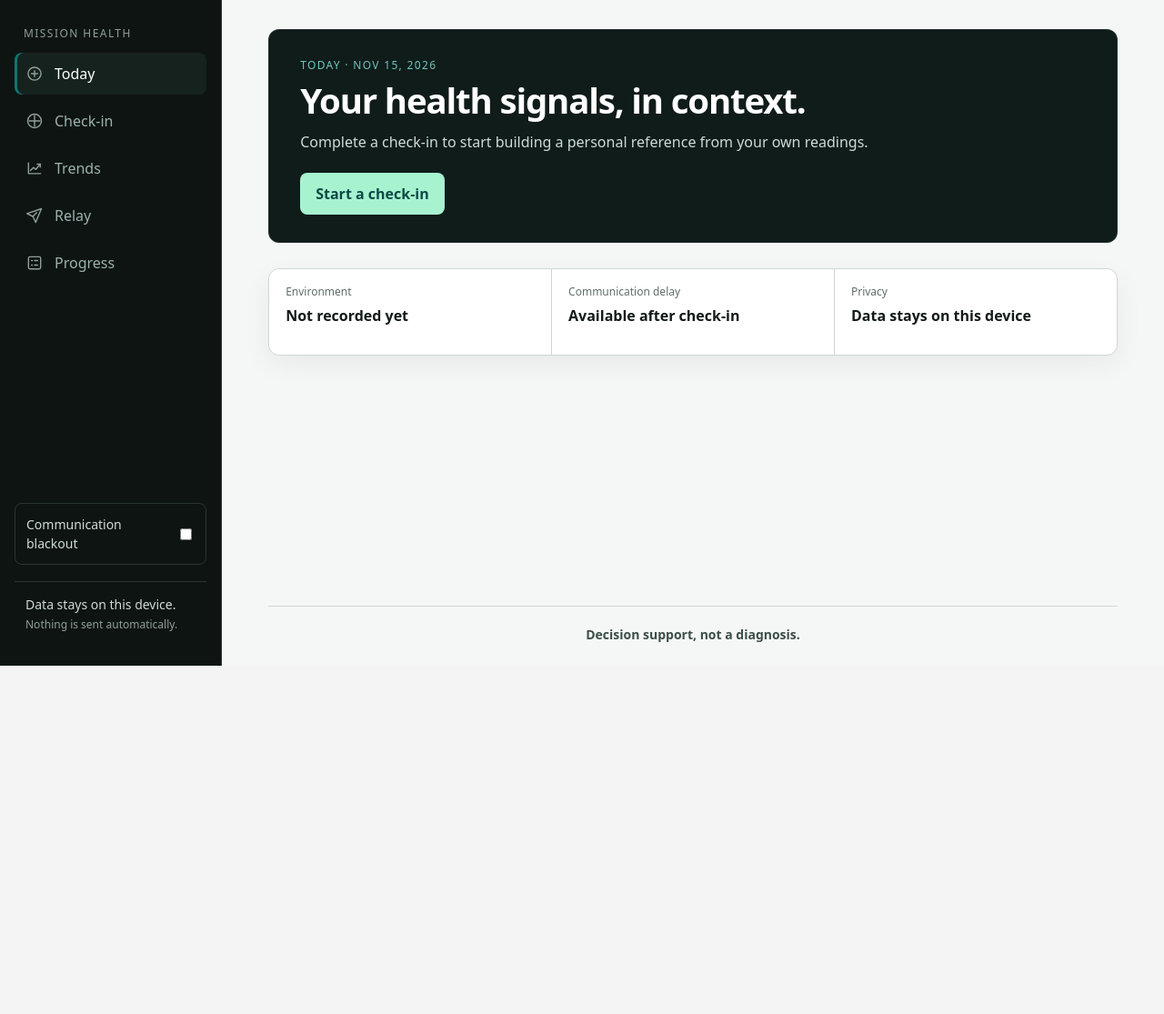
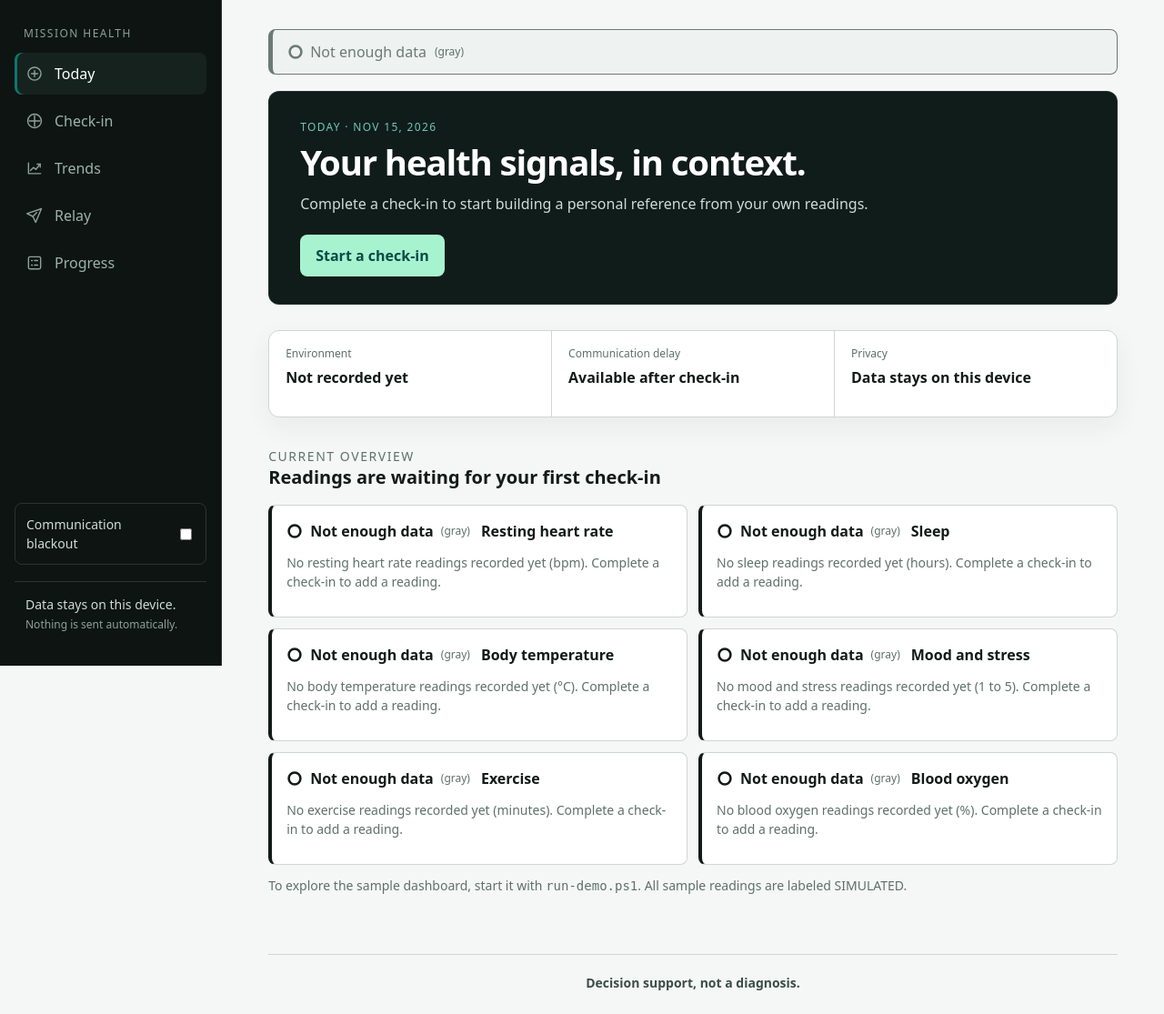
Before and after one commit to SamuelNadutey/AstroPulse, a Django app: page / in a window 1280 px wide. Shown: the part 68-1183 px from the top of the page at 91% size. Before the commit the page ends 800 px from the top, so only its background shows below. Run offline with Django 5.2, Linux system fonts and the light colour scheme; data comes from the database, SQL or seed files in the repository; data that the repository does not hold is empty.

Commit message:
Add first-run demo data setup and empty states

```diff
--- a/core/templates/core/status.html
+++ b/core/templates/core/status.html
@@ -4,6 +4,10 @@
 {% block content %}
 <span class="sr-only">AstroPulse is running</span>
 {% if crew is None %}
+  <div class="overall-banner sev-gray" role="status" aria-label="Overall status: Not enough data">
+    {% include "core/_status_glyph.html" with severity="gray" only %}
+    <span class="sev-name">(gray)</span>
+  </div>
   <section class="hero">
     <div class="hero-copy">
       <p class="eyebrow">Today · {{ date|date:"M j, Y" }}</p>
@@ -16,6 +20,22 @@
     <div><span>Environment</span><strong>Not recorded yet</strong></div>
     <div><span>Communication delay</span><strong>Available after check-in</strong></div>
     <div><span>Privacy</span><strong>Data stays on this device</strong></div>
+  </section>
+  <section class="status-section" aria-labelledby="empty-signals-heading">
+    <div class="panel-heading"><div><p class="eyebrow">Current overview</p><h2 id="empty-signals-heading">Readings are waiting for your first check-in</h2></div></div>
+    <div class="status-list">
+      {% for item in empty_indicators %}
+      <article class="status-row sev-gray">
+        <div class="status-row-head">
+          <span class="sev-icon" aria-hidden="true">{% include "core/_severity_icon.html" with shape="circle-empty" only %}</span>
+          <span class="sev-word">Not enough data</span><span class="sev-name">(gray)</span>
+          <h3>{{ item.label }}</h3>
+        </div>
+        <p class="placeholder-note">No {{ item.label|lower }} readings recorded yet{% if item.unit %} ({{ item.unit }}){% endif %}. Complete a check-in to add a reading.</p>
+      </article>
+      {% endfor %}
+    </div>
+    <p class="placeholder-note">To explore the sample dashboard, start it with <code>run-demo.ps1</code>. All sample readings are labeled SIMULATED.</p>
   </section>
 {% else %}
   <div class="overall-banner sev-{{ overall.severity }}" role="status" aria-label="Overall status: {{ overall.word }}">
--- a/core/views.py
+++ b/core/views.py
@@ -218,6 +218,10 @@ def status(request):
         "environment": None,
         "hero_reason": "Complete a check-in to establish your personal baseline.",
         "body_region_data": [],
+        "empty_indicators": [
+            {"label": item["label"], "unit": item["unit"]}
+            for item in load_indicators()
+        ],
     }
     if crew is not None:
         context["last_checkin"] = CheckIn.objects.filter(
```
Also changed, not shown: README.md (added), 1 other file.
